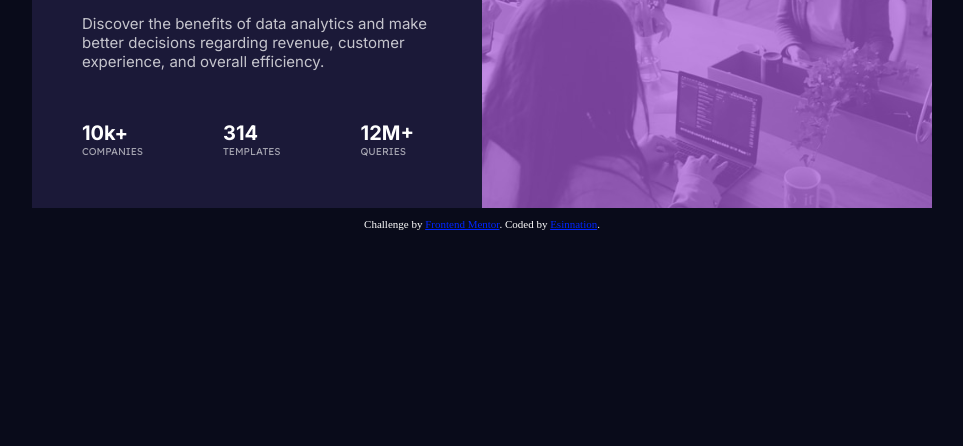
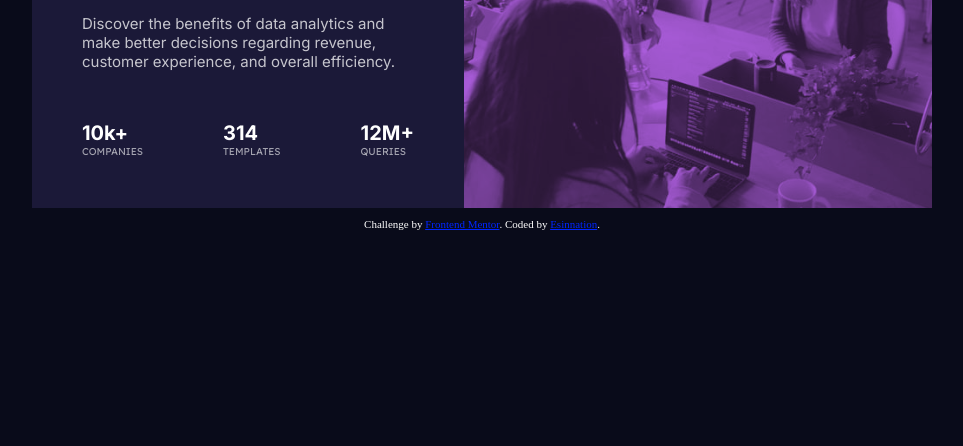
Before and after one commit to Esinnation/stats-preview-card-component, a plain HTML site: page index.html in a window 1280 px wide. Shown: the part 354-800 px from the top of the page, without its empty margins (158-1121 px from the left). Drawn offline with Linux system fonts and the light colour scheme.

Commit message:
fix the image blend

```diff
--- a/index.html
+++ b/index.html
@@ -27,7 +27,7 @@
           </div>
       </div>
       <div class="right_container">
-        <div class="right_color"></div>
+        <div class="right_image"></div>
       </div>
     </div>
     <div class="attribution">
--- a/style.css
+++ b/style.css
@@ -14,6 +14,8 @@ body{
 }
 .background{
     background: hsl(233, 47%, 7%);
+    /* background-color: hsl(277, 64%, 61%); */
+
     width: 100%;
     height: 100%;
     display: flex;
@@ -69,21 +71,24 @@ p{
 
 }
 
+.right_container{
+    background-color: hsl(277, 64%, 61%);
+    width: 100%;
+    height: 100%;
+    /* opacity: 0.7; */
+}
 
-.right_container{
+.right_image{
     /* height: max-content; */
     background-position: center;
     background: url(./images/image-header-desktop.jpg);
     background-repeat: no-repeat;
     background-size: cover;
-    width: 50%;
+    width:100%;
+    height: 100%;
+    mix-blend-mode: multiply;
+    opacity: 75%;
 
-}
-.right_color{
-    background-color: hsl(277, 64%, 61%);
-    width: 100%;
-    height: 100%;
-    opacity: 0.7;
 }
 @media (max-width:500px){
     .background{
```
